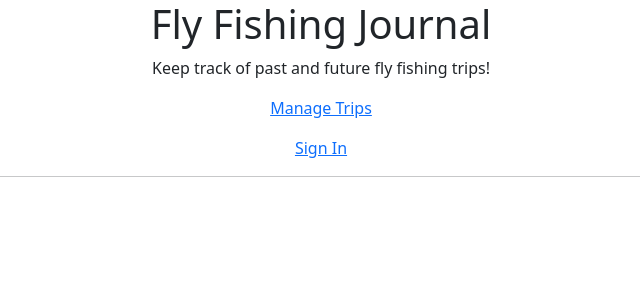
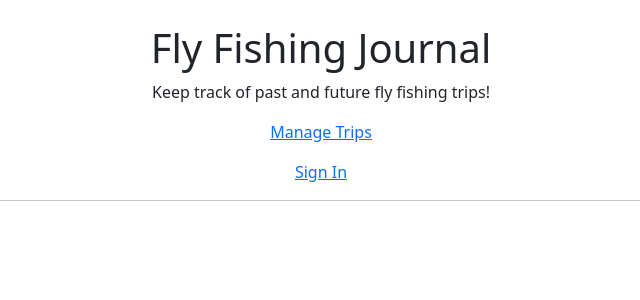
Before and after one commit to brianscherner/fly-fishing-journal, a React (Create React App) app: page / in a window 1280 px wide. Shown: the top 300 px of the page, without its empty margins (319-959 px from the left). Built offline with nearby package versions, Linux system fonts and the light colour scheme; no server answers.

Commit message:
Add margin padding to top and bottom of page.

```diff
--- a/src/index.css
+++ b/src/index.css
@@ -22,6 +22,8 @@ code {
   text-align: center;
   margin-left: 1.5rem;
   margin-right: 1.5rem;
+  margin-bottom: 1.5rem;
+  margin-top: 1.5rem;
 }
 
 .table th, .table td {
```
